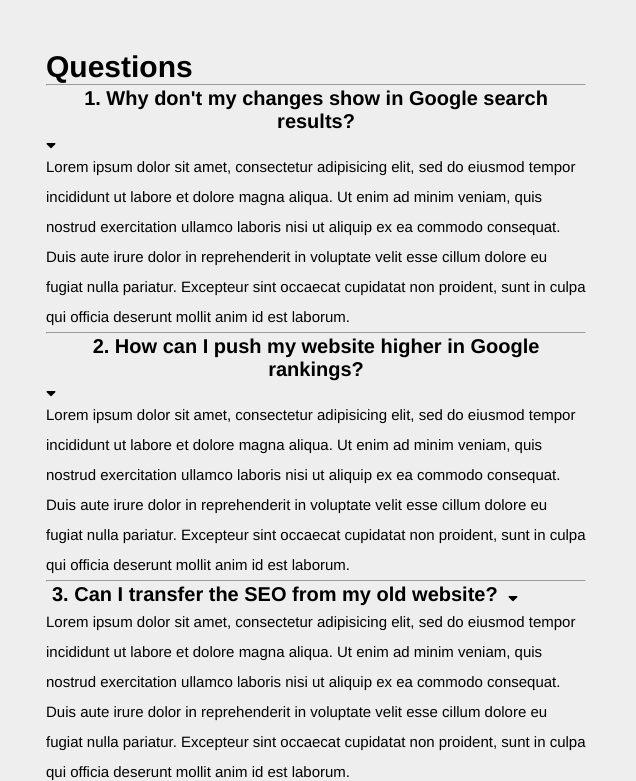
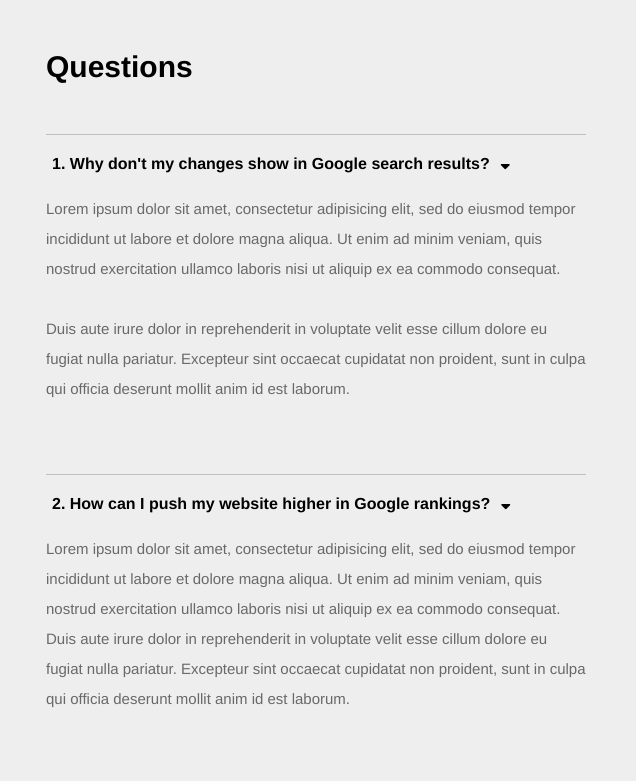
Before and after one commit to lhmurphy/artlogic-task, a plain HTML site: page index.html in a window 1280 px wide. Shown: the top 781 px of the page, 644-1280 px from the left. Drawn offline with nearby package versions, Linux system fonts and the light colour scheme.

Commit message:
Added some FAQ styling

```diff
--- a/index.html
+++ b/index.html
@@ -36,7 +36,10 @@
               Lorem ipsum dolor sit amet, consectetur adipisicing elit, sed do
               eiusmod tempor incididunt ut labore et dolore magna aliqua. Ut enim
               ad minim veniam, quis nostrud exercitation ullamco laboris nisi ut
-              aliquip ex ea commodo consequat. Duis aute irure dolor in
+              aliquip ex ea commodo consequat.
+            <br>
+            <br>
+              Duis aute irure dolor in
               reprehenderit in voluptate velit esse cillum dolore eu fugiat nulla
               pariatur. Excepteur sint occaecat cupidatat non proident, sunt in
               culpa qui officia deserunt mollit anim id est laborum.
--- a/style.css
+++ b/style.css
@@ -33,6 +33,12 @@ html, body, main {
   background-color: #EEEEEE;
 }
 
+.faq-container hr {
+  border: none;
+  background-color: #C0C0C0;
+  height: 1px;
+}
+
 .logo {
   font-size: 30px;
   font-weight: bold;
@@ -59,16 +65,22 @@ h2 {
 
 h3 {
   font-size: 30px;
+  padding-bottom: 50px;
 }
 
 button {
   border: none;
-  font-size: 20px;
+  font-size: 16px;
   font-weight: bold;
   background-color: #EEEEEE;
+  padding-top: 20px;
 }
+
+
 
 p {
   font-size: 15px;
+  color: #696969;
   line-height: 2;
+  padding: 20px 0 70px 0;
 }
```
